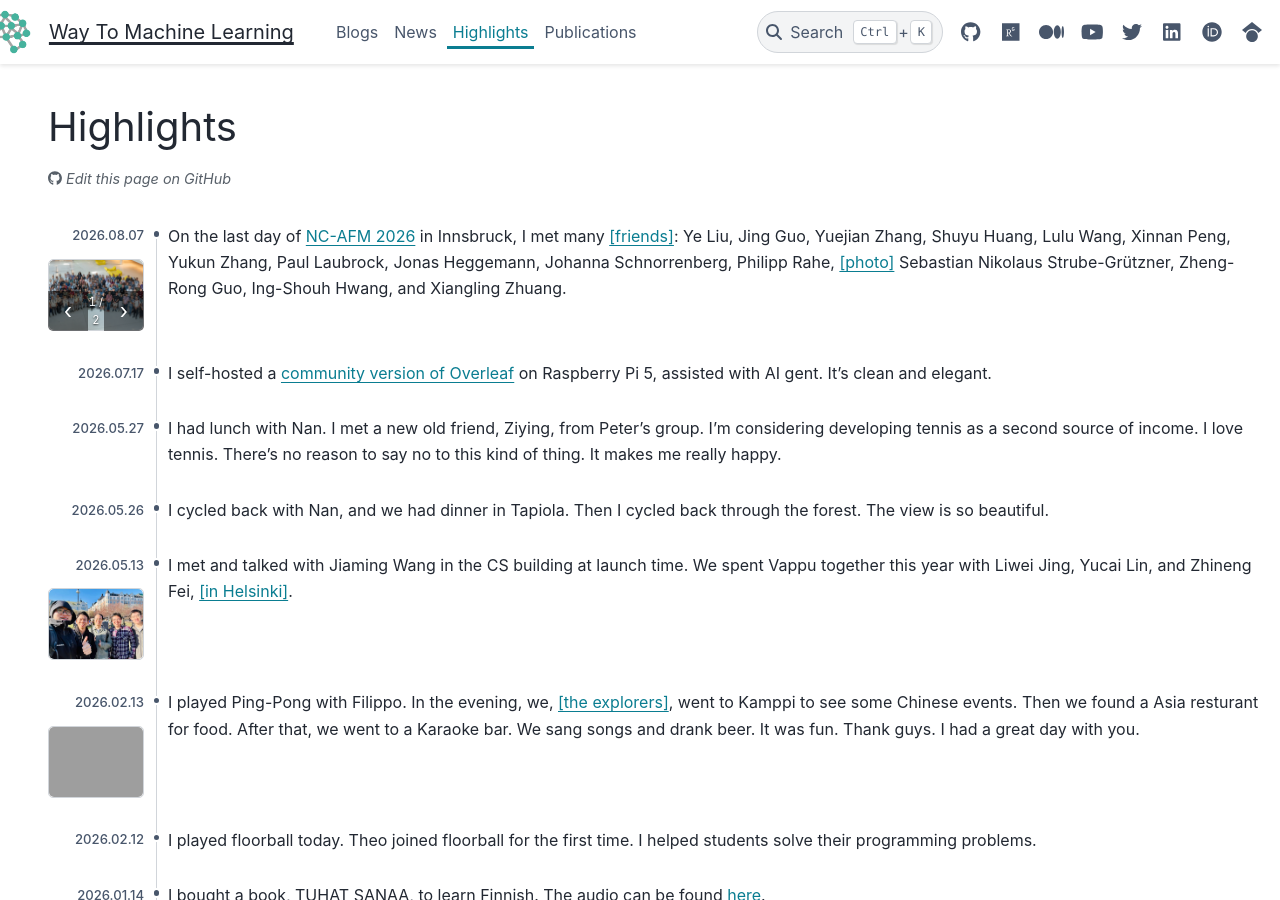
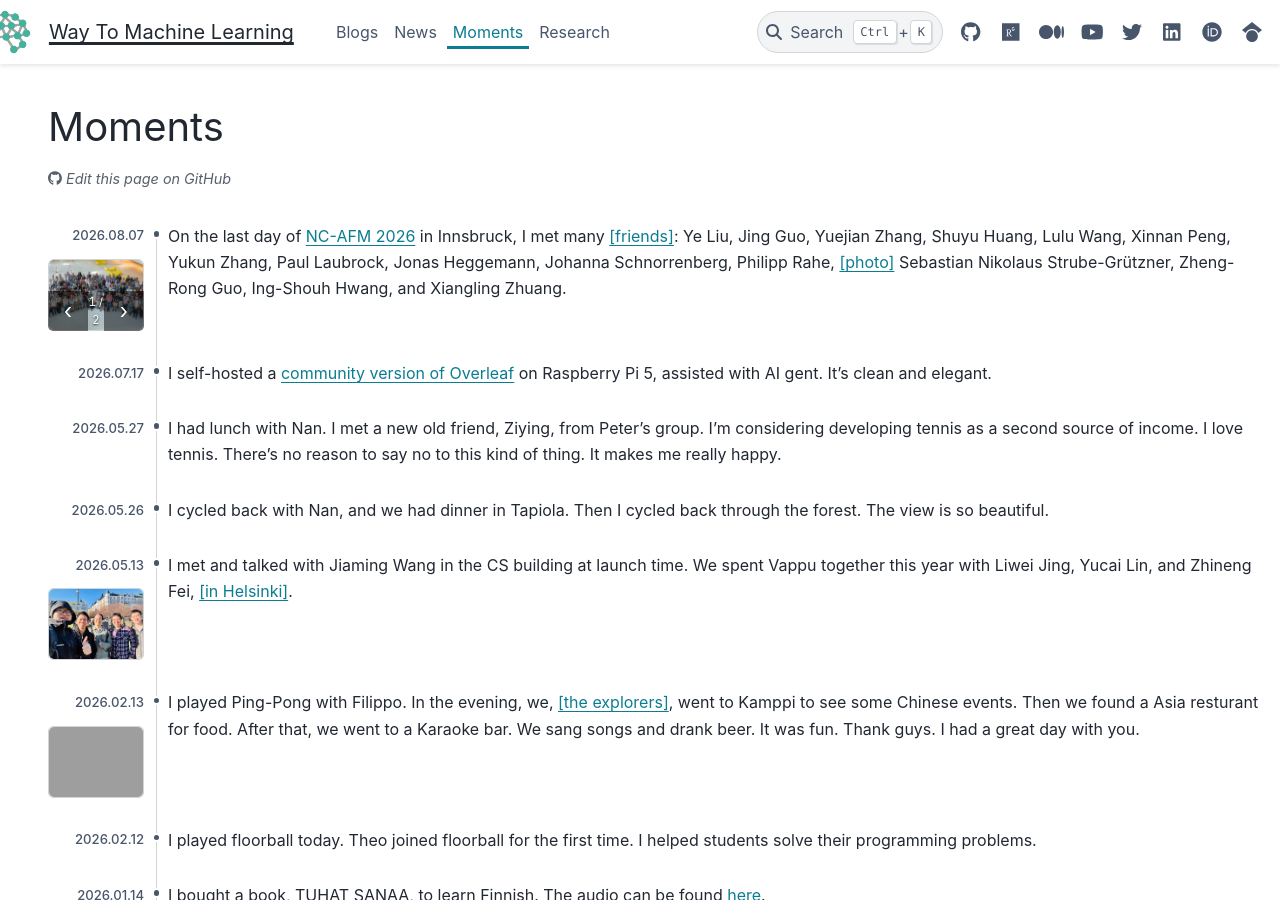
Before and after one commit to way2ml/way2ml.github.io, a Sphinx documentation site: the page built from doc/highlights.md, in a window 1280 px wide and 900 px high. Built offline with Sphinx 7.4.7 and the PyData theme 0.15.4, drawn with Linux system fonts in a browser that asks for light colours; comment, search, counter and statistics services are not loaded; grey boxes are pictures that could not be loaded.

Commit message:
Rename highlights and publications labels

```diff
--- a/doc/_static/custom.css
+++ b/doc/_static/custom.css
@@ -198,7 +198,7 @@ figure img {
 
 /* ===== Image Lightbox Styles ===== */
 
-/* ===== Highlights and News Timelines ===== */
+/* ===== Moments and News Timelines ===== */
 
 .timeline-list {
     list-style: none;
--- a/doc/_static/timeline.js
+++ b/doc/_static/timeline.js
@@ -1,5 +1,5 @@
 /**
- * Progressive enhancement for the Highlights and News timelines.
+ * Progressive enhancement for the Moments and News timelines.
  *
  * The Markdown lists remain the source of truth. Direct image links in each
  * list item are mirrored into a visual gallery without changing the content.
@@ -7,7 +7,7 @@
 (function() {
     'use strict';
 
-    const TIMELINE_PAGES = ['highlights', 'news'];
+    const TIMELINE_PAGES = ['moments', 'news'];
     const IMAGE_PATH = /\.(?:avif|gif|jpe?g|png|svg|webp)$/i;
     const DATE_PREFIX = /^(\d{4}(?:[.\-/]|\s+)\d{2}[.\-/]\d{2})\s+/;
 
--- a/doc/highlights.md
+++ b/doc/highlights.md
@@ -1,9 +1,9 @@
 ---
-title: Highlights
+title: Moments
 comment: True
 ---
 
-# Highlights
+# Moments
 - 2026.08.07 On the last day of [NC-AFM 2026](https://www.uibk.ac.at/en/congress/nc-afm-2026/) in Innsbruck, I met many <a href="./_static/talks/NCAFM_Jie_Huang_2026_people.jpg" target="_blank" rel="noopener">[friends]</a>: Ye Liu, Jing Guo, Yuejian Zhang, Shuyu Huang, Lulu Wang, Xinnan Peng, Yukun Zhang, Paul Laubrock, Jonas Heggemann, Johanna Schnorrenberg, Philipp Rahe, <a href="./_static/moments/20260807_ncafm_friends.jpg" target="_blank" rel="noopener">[photo]</a> Sebastian Nikolaus Strube-Grützner, Zheng-Rong Guo, Ing-Shouh Hwang, and Xiangling Zhuang.
 - 2026.07.17 I self-hosted a [community version of Overleaf](http://88.192.136.30/) on Raspberry Pi 5, assisted with AI gent. It's clean and elegant.
 - 2026.05.27 I had lunch with Nan. I met a new old friend, Ziying, from Peter's group. I'm considering developing tennis as a second source of income. I love tennis. There's no reason to say no to this kind of thing. It makes me really happy.
--- a/doc/publications.md
+++ b/doc/publications.md
@@ -1,4 +1,4 @@
-# Publications
+# Research
 - Chiral water structures on the dolomite(104)-S surface enantiomer - Paul Laubrock, Jonas Heggemann, Jie Huang, Adam S. Foster, and Philipp Rahe
   - Nano Lett. (2026) <a href="./_static/publications/2026_nanoletter.pdf" target="_blank" rel="noopener">[pdf]</a>
 - Improving atomic force microscopy structure discovery via style-translation - Jie Huang, Niko Oinonen, Fabio Priante, Filippo Federici Canova, Lauri Kurki, Chen Xu, and Adam S. Foster
```
Also changed, not shown: doc/index.md (+2 -2 lines).
